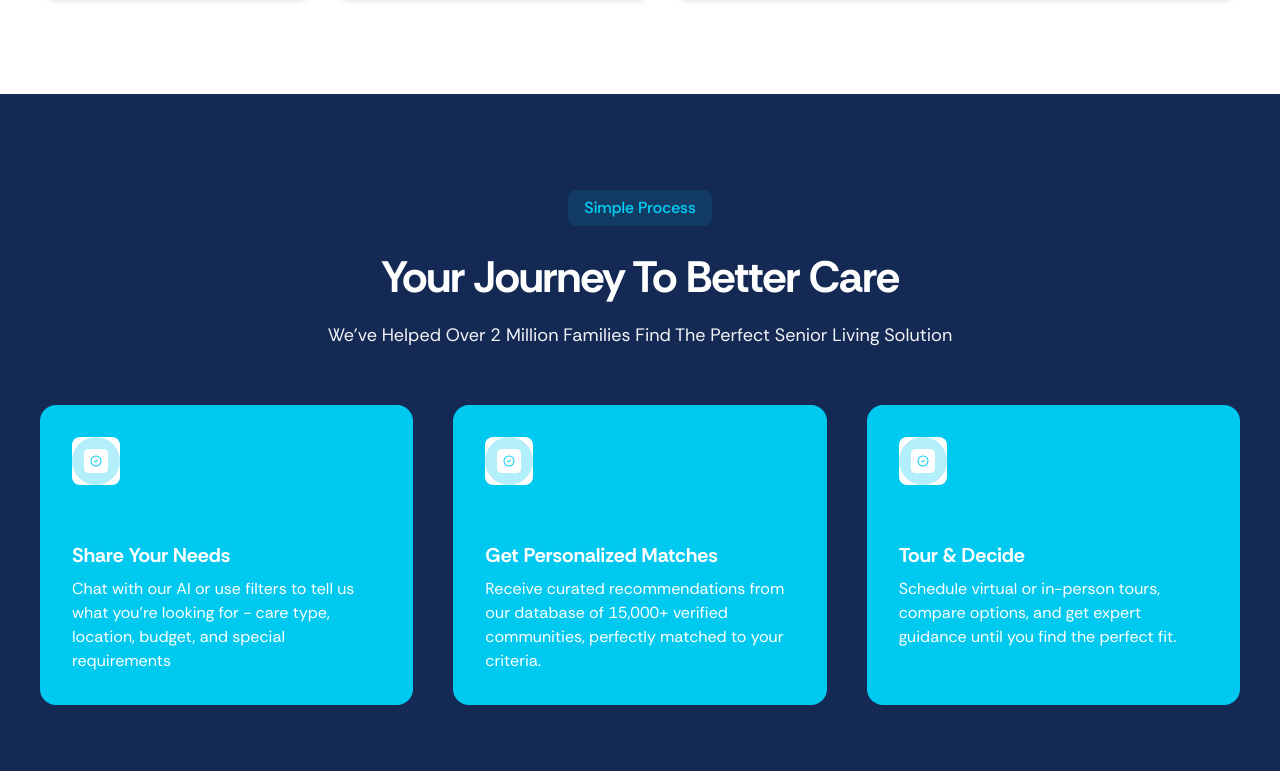
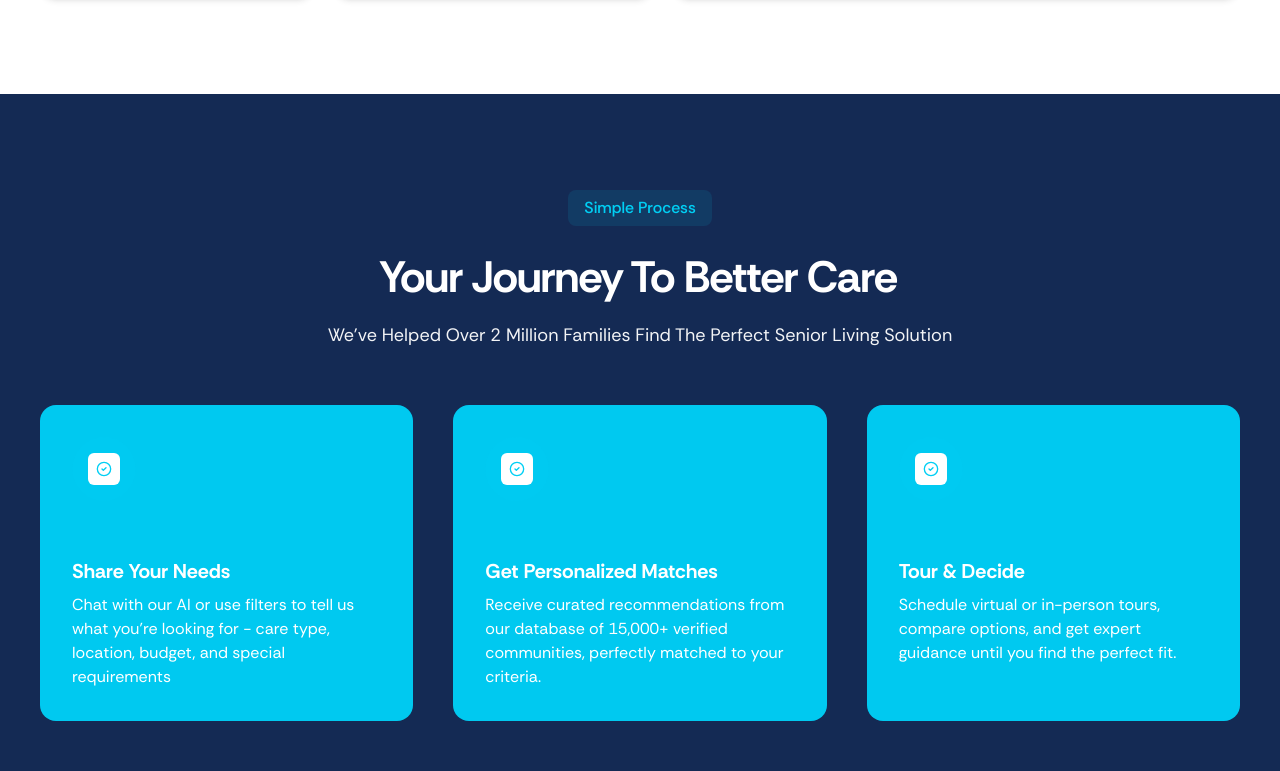
Before and after one commit to Abdullah500dev/Care-match, a React (Vite) app in the folder client/: page / in a window 1280 px wide. Shown: the part 1549-2320 px from the top of the page. Built offline with nearby package versions, Linux system fonts and the light colour scheme; no server answers.

Commit message:
Enhance UI components with animations and typewriter effects; refactor layout for improved responsiveness. Integrate AnimateOnScroll for smooth entry animations on Gallery, SimpleProcess, AssistedLiving, WhyCareMatch, and SuccessStories sections.

```diff
--- a/client/src/App.css
+++ b/client/src/App.css
@@ -97,6 +97,7 @@
 .content-container {
   flex: 1;
   display: flex;
-  align-items: center;
-  justify-content: center;
+  flex-direction: column;
+  align-items: stretch;
+  justify-content: flex-start;
 }
--- a/client/src/components/client/Gallery/index.jsx
+++ b/client/src/components/client/Gallery/index.jsx
@@ -1,4 +1,7 @@
-import React from "react";
+import React, { useState, useEffect, useRef } from "react";
+
+const STAGGER_MS = 80;
+const DURATION_MS = 550;
 
 const statCards = [
   {
@@ -86,20 +89,57 @@ function ImageCard({ src, alt, className = "", aspectSquare = false, fillHeight
 }
 
 export default function Gallery() {
+  const [visible, setVisible] = useState(false);
+  const sectionRef = useRef(null);
+
+  useEffect(() => {
+    const el = sectionRef.current;
+    if (!el) return;
+    const observer = new IntersectionObserver(
+      ([entry]) => {
+        if (entry.isIntersecting) setVisible(true);
+      },
+      { threshold: 0.1, rootMargin: "0px 0px -40px 0px" }
+    );
+    observer.observe(el);
+    return () => observer.disconnect();
+  }, []);
+
+  const baseClass = "transition-all ease-out";
+  const hiddenClass = "opacity-0 translate-y-6";
+  const visibleClass = "opacity-100 translate-y-0";
+
+  const getStyle = (index) => ({
+    transitionDuration: `${DURATION_MS}ms`,
+    transitionDelay: visible ? `${index * STAGGER_MS}ms` : "0ms",
+  });
+
   return (
-    <section className="bg-white py-8 sm:py-12 md:py-16 lg:py-20 min-[1280px]:py-24">
+    <section
+      ref={sectionRef}
+      className="bg-white py-8 sm:py-12 md:py-16 lg:py-20 min-[1280px]:py-24"
+    >
       <div className="container mx-auto px-4 sm:px-6 lg:max-w-6xl lg:px-8 min-[1280px]:max-w-[1400px] min-[1280px]:px-10 min-[1536px]:max-w-[1600px] min-[1536px]:px-12 min-[1920px]:max-w-[1800px] min-[1920px]:px-14">
         <div className="grid grid-cols-1 gap-2.5 sm:gap-3 md:grid-cols-2 md:gap-4 lg:grid-cols-[1.2fr_1.4fr_1.2fr_1.2fr] lg:grid-rows-[1fr_1fr] lg:gap-4 min-[1280px]:gap-5">
           {/* Left col: cyan (row 1) */}
-          <div className="lg:row-start-1 lg:col-start-1 lg:min-h-0 lg:h-full">
+          <div
+            className={`lg:row-start-1 lg:col-start-1 lg:min-h-0 lg:h-full ${baseClass} ${visible ? visibleClass : hiddenClass}`}
+            style={getStyle(0)}
+          >
             <StatCard {...statCards[0]} />
           </div>
           {/* Left col: 98% (row 2) */}
-          <div className="lg:row-start-2 lg:col-start-1 lg:min-h-0 lg:h-full">
+          <div
+            className={`lg:row-start-2 lg:col-start-1 lg:min-h-0 lg:h-full ${baseClass} ${visible ? visibleClass : hiddenClass}`}
+            style={getStyle(1)}
+          >
             <StatCard {...statCards[1]} />
           </div>
-          {/* Column-full image: full width on md, middle col on lg+ — min-height drives grid row heights */}
-          <div className="overflow-hidden rounded-xl shadow-md min-h-[180px] sm:min-h-[220px] sm:rounded-2xl md:col-span-2 md:min-h-[240px] lg:col-span-1 lg:row-span-2 lg:col-start-2 lg:row-start-1 lg:min-h-[360px] lg:h-full">
+          {/* Column-full image */}
+          <div
+            className={`overflow-hidden rounded-xl shadow-md min-h-[180px] sm:min-h-[220px] sm:rounded-2xl md:col-span-2 md:min-h-[240px] lg:col-span-1 lg:row-span-2 lg:col-start-2 lg:row-start-1 lg:min-h-[360px] lg:h-full ${baseClass} ${visible ? visibleClass : hiddenClass}`}
+            style={getStyle(2)}
+          >
             <img
               src={imageCards[0].src}
               alt={imageCards[0].alt}
@@ -107,15 +147,24 @@ export default function Gallery() {
             />
           </div>
           {/* Right top: 50+ Years card */}
-          <div className="lg:row-start-1 lg:col-start-3 lg:min-h-0 lg:h-full">
+          <div
+            className={`lg:row-start-1 lg:col-start-3 lg:min-h-0 lg:h-full ${baseClass} ${visible ? visibleClass : hiddenClass}`}
+            style={getStyle(3)}
+          >
             <StatCard {...statCards[2]} />
           </div>
           {/* Right top: square image */}
-          <div className="lg:row-start-1 lg:col-start-4 lg:min-h-0 lg:h-full">
+          <div
+            className={`lg:row-start-1 lg:col-start-4 lg:min-h-0 lg:h-full ${baseClass} ${visible ? visibleClass : hiddenClass}`}
+            style={getStyle(4)}
+          >
             <ImageCard {...imageCards[1]} aspectSquare fillHeight />
           </div>
-          {/* Row-full: orange card spans 2 cols on md and lg+ */}
-          <div className="md:col-span-2 lg:row-start-2 lg:col-span-2 lg:col-start-3 lg:min-h-0 lg:h-full">
+          {/* Row-full: orange card */}
+          <div
+            className={`md:col-span-2 lg:row-start-2 lg:col-span-2 lg:col-start-3 lg:min-h-0 lg:h-full ${baseClass} ${visible ? visibleClass : hiddenClass}`}
+            style={getStyle(5)}
+          >
             <StatCard {...statCards[3]} />
           </div>
         </div>
--- a/client/src/components/client/SimpleProcess/index.jsx
+++ b/client/src/components/client/SimpleProcess/index.jsx
@@ -1,9 +1,16 @@
-import React from "react";
+import React, { useState, useEffect, useRef } from "react";
+
+const HEADING_TEXT = "Your Journey To Better Care";
+const TYPE_SPEED_MS = 65;
+const CURSOR_BLINK_MS = 520;
+const CARD_STAGGER_MS = 100;
+const CARD_DURATION_MS = 500;
+const TYPEWRITER_PAUSE_BEFORE_RESTART_MS = 2500;
 
 /** White square with light cyan circle and dark cyan checkmark for process cards */
 function StepIcon() {
   return (
-    <div className="flex h-8 w-8 shrink-0 items-center justify-center rounded-lg bg-white sm:h-10 sm:w-10 md:h-12 md:w-12 min-[1920px]:h-12 min-[1920px]:w-12">
+    <div className="flex h-12 w-12 shrink-0 items-center justify-center rounded-lg sm:h-14 sm:w-14 md:h-16 md:w-16 min-[1920px]:h-20 min-[1920px]:w-20">
       <span className="flex h-full w-full items-center justify-center rounded-full bg-[#00C9F0]/30 [&>img]:h-1/2 [&>img]:w-1/2 [&>img]:object-contain">
         <img src="/assets/images/simpleprocessicon.svg" alt="" aria-hidden />
       </span>
@@ -30,9 +37,58 @@ const STEPS = [
 ];
 
 export default function SimpleProcess() {
+  const [headingLength, setHeadingLength] = useState(0);
+  const [showCursor, setShowCursor] = useState(true);
+  const [cardsVisible, setCardsVisible] = useState(false);
+  const [sectionInView, setSectionInView] = useState(false);
+  const sectionRef = useRef(null);
+
+  // Typewriter for heading (runs only when section is in view)
+  useEffect(() => {
+    if (!sectionInView || headingLength >= HEADING_TEXT.length) return;
+    const t = setTimeout(() => setHeadingLength((n) => n + 1), TYPE_SPEED_MS);
+    return () => clearTimeout(t);
+  }, [sectionInView, headingLength]);
+
+  // When typewriter completes, wait then restart (only while section is in view)
+  useEffect(() => {
+    if (!sectionInView || headingLength < HEADING_TEXT.length) return;
+    const t = setTimeout(() => setHeadingLength(0), TYPEWRITER_PAUSE_BEFORE_RESTART_MS);
+    return () => clearTimeout(t);
+  }, [sectionInView, headingLength]);
+
+  useEffect(() => {
+    const t = setInterval(() => setShowCursor((c) => !c), CURSOR_BLINK_MS);
+    return () => clearInterval(t);
+  }, []);
+
+  // Cards + typewriter: run every time section enters view, reset when it leaves
+  useEffect(() => {
+    const el = sectionRef.current;
+    if (!el) return;
+    const observer = new IntersectionObserver(
+      ([entry]) => {
+        if (entry.isIntersecting) {
+          setSectionInView(true);
+          setTimeout(() => setCardsVisible(true), 80);
+        } else {
+          setSectionInView(false);
+          setHeadingLength(0);
+          setCardsVisible(false);
+        }
+      },
+      { threshold: 0, rootMargin: "0px 0px -50px 0px" }
+    );
+    observer.observe(el);
+    return () => observer.disconnect();
+  }, []);
+
+  const headingComplete = headingLength >= HEADING_TEXT.length;
+
   return (
     <section
-      className="w-full overflow-hidden py-10 sm:py-12 md:py-16 lg:py-20 min-[1280px]:py-24 min-[1920px]:py-28"
+      ref={sectionRef}
+      className="relative w-full overflow-hidden py-10 sm:py-12 md:py-16 lg:py-20 min-[1280px]:py-24 min-[1920px]:py-28"
       style={{ backgroundColor: "#142A54" }}
     >
       <div className="container mx-auto min-w-0 px-4 sm:px-6 md:px-8 lg:max-w-6xl lg:px-8 min-[1280px]:max-w-[1400px] min-[1280px]:px-10 min-[1536px]:max-w-[1600px] min-[1536px]:px-12 min-[1920px]:max-w-[1800px] min-[1920px]:px-14">
@@ -45,7 +101,13 @@ export default function SimpleProcess() {
             Simple Process
           </span>
           <h2 className="mt-3 text-xl font-bold tracking-tight text-white sm:mt-4 sm:text-2xl md:mt-5 md:text-3xl lg:mt-5 lg:text-3xl lg:leading-tight min-[1280px]:mt-6 min-[1280px]:text-[2.75rem] min-[1920px]:text-[56px] min-[1920px]:leading-tight">
-            Your Journey To Better Care
+            {HEADING_TEXT.slice(0, headingLength)}
+            <span
+              aria-hidden
+              className={`inline-block h-[0.9em] w-0.5 align-middle bg-white ml-0.5 ${
+                showCursor && !headingComplete ? "opacity-100" : "opacity-0"
+              }`}
+            />
           </h2>
           <p className="mt-2 text-sm text-white/95 sm:mt-3 sm:text-base md:mt-4 md:text-lg min-[1920px]:text-xl">
             We've Helped Over 2 Million Families Find The Perfect Senior Living
@@ -55,11 +117,17 @@ export default function SimpleProcess() {
 
         {/* Process cards: 1 col mobile, 2 cols at md/lg (1024), 3 cols from 1280 */}
         <div className="mt-6 grid grid-cols-1 gap-4 sm:mt-8 sm:gap-6 md:grid-cols-2 md:gap-6 lg:mt-10 lg:gap-6 min-[1280px]:mt-14 min-[1280px]:grid-cols-3 min-[1280px]:gap-10">
-          {STEPS.map((step) => (
+          {STEPS.map((step, index) => (
             <div
               key={step.title}
               className="flex min-w-0 flex-col rounded-xl p-4 sm:rounded-2xl sm:p-5 md:p-5 lg:p-6 min-[1280px]:p-8"
-              style={{ backgroundColor: "#00C9F0" }}
+              style={{
+                backgroundColor: "#00C9F0",
+                opacity: cardsVisible ? 1 : 0,
+                transform: cardsVisible ? "translateY(0)" : "translateY(24px)",
+                transition: `opacity ${CARD_DURATION_MS}ms ease-out, transform ${CARD_DURATION_MS}ms ease-out`,
+                transitionDelay: cardsVisible ? `${index * CARD_STAGGER_MS}ms` : "0ms",
+              }}
             >
               <StepIcon />
               <div className="mt-8 sm:mt-10 md:mt-12 lg:mt-10 min-[1280px]:mt-14 min-[1920px]:mt-16">
--- /dev/null
+++ b/client/src/components/common/AnimateOnScroll/index.jsx
@@ -0,0 +1,47 @@
+import React, { useState, useEffect, useRef } from "react";
+
+const DEFAULT_DURATION_MS = 600;
+const DEFAULT_OFFSET_PX = 40;
+
+/**
+ * Wraps children and animates them (fade-in + slide-up) when the element enters the viewport.
+ * Use once per section so sections animate as you scroll to them.
+ */
+export default function AnimateOnScroll({
+  children,
+  className = "",
+  durationMs = DEFAULT_DURATION_MS,
+  offsetY = 24,
+  rootMargin = `0px 0px -${DEFAULT_OFFSET_PX}px 0px`,
+  threshold = 0,
+}) {
+  const [inView, setInView] = useState(false);
+  const ref = useRef(null);
+
+  useEffect(() => {
+    const el = ref.current;
+    if (!el) return;
+    const observer = new IntersectionObserver(
+      ([entry]) => {
+        if (entry.isIntersecting) setInView(true);
+      },
+      { threshold, rootMargin }
+    );
+    observer.observe(el);
+    return () => observer.disconnect();
+  }, [threshold, rootMargin]);
+
+  return (
+    <div
+      ref={ref}
+      className={className}
+      style={{
+        opacity: inView ? 1 : 0,
+        transform: inView ? "translateY(0)" : `translateY(${offsetY}px)`,
+        transition: `opacity ${durationMs}ms ease-out, transform ${durationMs}ms ease-out`,
+      }}
+    >
+      {children}
+    </div>
+  );
+}
--- a/client/src/pages/client/Home/index.jsx
+++ b/client/src/pages/client/Home/index.jsx
@@ -1,6 +1,7 @@
 import React, { Fragment, useEffect } from "react";
 import { useLocation } from "react-router-dom";
 import SEO from "../../../components/common/SEO";
+import AnimateOnScroll from "../../../components/common/AnimateOnScroll";
 import AssistedLiving from "../../../components/client/AssistedLiving";
 import Banner from "../../../components/client/Banner";
 import Gallery from "../../../components/client/Gallery";
@@ -33,18 +34,29 @@ export default function Home() {
       <div className="content-container flex w-full min-h-screen flex-col overflow-hidden bg-white">
         <Banner />
 
-        <Gallery />
+        <AnimateOnScroll>
+          <Gallery />
+        </AnimateOnScroll>
 
-        <SimpleProcess />
+        <AnimateOnScroll>
+          <SimpleProcess />
+        </AnimateOnScroll>
 
+        <AnimateOnScroll>
+          <AssistedLiving />
+        </AnimateOnScroll>
 
-        <AssistedLiving />
+        <AnimateOnScroll>
+          <WhyCareMatch />
+        </AnimateOnScroll>
 
-        <WhyCareMatch />
+        <AnimateOnScroll>
+          <SuccessStories />
+        </AnimateOnScroll>
 
-        <SuccessStories />
-
-        <StartYourSearch />
+        <AnimateOnScroll>
+          <StartYourSearch />
+        </AnimateOnScroll>
       </div>
     </Fragment>
   );
```
Also changed, not shown: client/src/components/client/Banner/index.jsx (+39 -3 lines).
